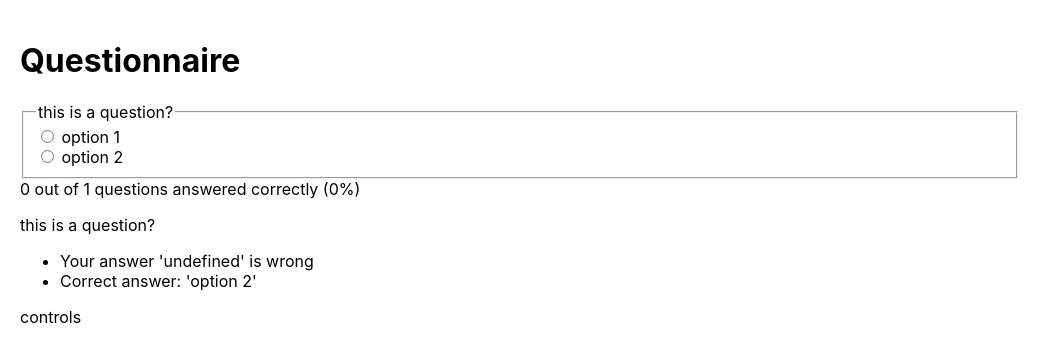
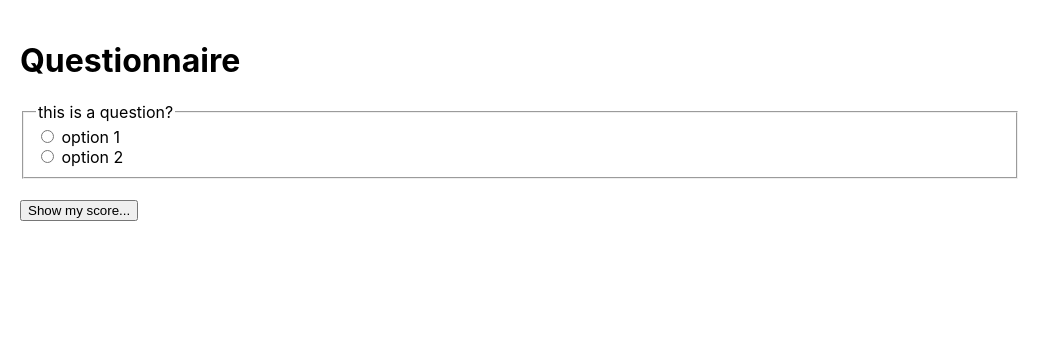
Before and after one commit to matttk/ccd-akademie-agility-katas-filling-out-a-questionnaire_I, a React (Create React App) app: page / in a window 1280 px wide. Shown: the top 362 px of the page, without its empty margins (0-1061 px from the left). Built offline with nearby package versions, Linux system fonts and the light colour scheme.

Commit message:
Add show my score button

```diff
--- a/src/App.css
+++ b/src/App.css
@@ -2,3 +2,7 @@
   padding: 20px;
   width: 1000px;
 }
+
+.Controls {
+  margin-top: 20px;
+}
--- a/src/Questionnaire/Controls/Controls.tsx
+++ b/src/Questionnaire/Controls/Controls.tsx
@@ -1,5 +1,18 @@
-function Controls(): JSX.Element {
-  return <div className="Controls">controls</div>;
+import { MouseEventHandler } from "react";
+import { Button } from "reactstrap";
+
+interface ControlsProps {
+  onClickShowScore: MouseEventHandler<HTMLButtonElement>;
+}
+
+function Controls(props: ControlsProps): JSX.Element {
+  const { onClickShowScore } = props;
+
+  return (
+    <div className="Controls">
+      <Button onClick={onClickShowScore}>Show my score...</Button>
+    </div>
+  );
 }
 
 export { Controls };
--- a/src/Questionnaire/Questionnaire.tsx
+++ b/src/Questionnaire/Questionnaire.tsx
@@ -16,6 +16,7 @@ const questions: Array<Question> = [
 ];
 
 function Questionnaire(): JSX.Element {
+  const [showAnswers, setShowAnswers] = useState<boolean>(false);
   const [answers, setAnswers] = useState<Array<string | undefined>>(
     Array(questions.length)
   );
@@ -27,18 +28,24 @@ function Questionnaire(): JSX.Element {
     setAnswers(newValues);
   }
 
+  function handleShowResults() {
+    setShowAnswers(true);
+  }
+
   const title: string = "Questionnaire";
 
   return (
     <div className="Questionnaire">
       <h1>{title}</h1>
-      <Questions
-        questions={questions}
-        answers={answers}
-        onChangeAnswer={handleChangeAnswer}
-      />
-      <Results questions={questions} answers={answers} />
-      <Controls />
+      {!showAnswers && (
+        <Questions
+          questions={questions}
+          answers={answers}
+          onChangeAnswer={handleChangeAnswer}
+        />
+      )}
+      {showAnswers && <Results questions={questions} answers={answers} />}
+      {!showAnswers && <Controls onClickShowScore={handleShowResults} />}
     </div>
   );
 }
```
